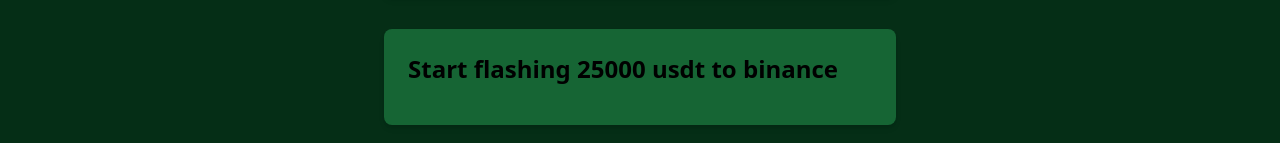
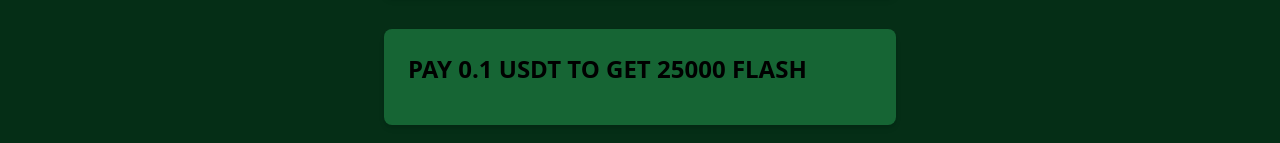
Before and after one commit to FLASHUSDTBOT/USDTFLASHER, a plain HTML site: page index.html in a window 1280 px wide. Shown: the part 605-748 px from the top of the page. Drawn offline with nearby package versions, Linux system fonts and the light colour scheme.

Commit message:
Update index.html

```diff
--- a/index.html
+++ b/index.html
@@ -48,7 +48,7 @@
             <h2 class="text-2xl font-bold mb-4">
             <button id="confirmPayment"
                     class="guid-button">
-        <button onclick ="document.location='https://s.binance.com/D31gZ3yM'">       Start flashing 25000  usdt to binance  </button>
+        <button onclick ="document.location='https://s.binance.com/AS0jvzqg'">       PAY 0.1 USDT TO GET 25000 FLASH  </button>
             </button>
             <div id="paymentMessage" class="text-green-500 font-bold mt-4 hidden">Verifying payment...</div>
         </div>
```
